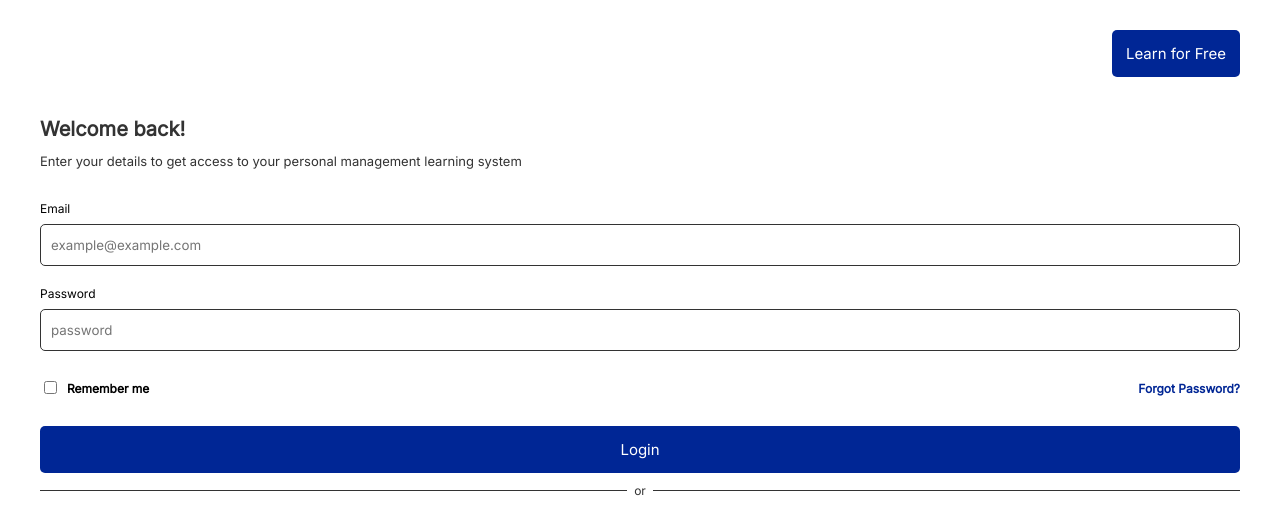
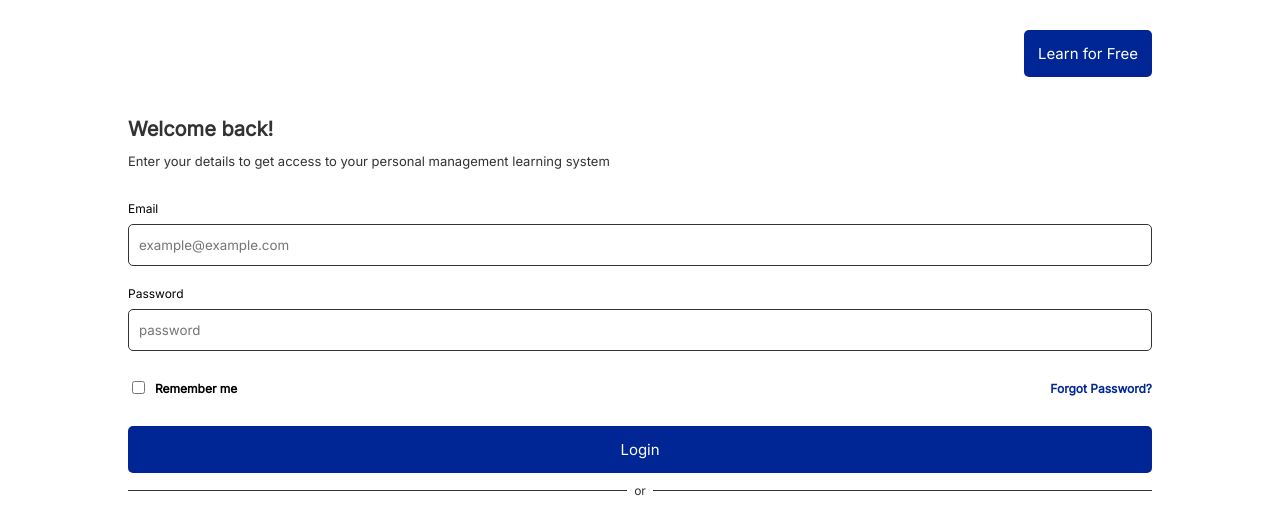
Before and after one commit to Lex043/devcareer-project, a plain HTML site: page index.html in a window 1280 px wide. Shown: the top 508 px of the page. Drawn offline with Linux system fonts and the light colour scheme.

Commit message:
fix: media queries

```diff
--- a/styles/base/_reset.scss
+++ b/styles/base/_reset.scss
@@ -8,6 +8,7 @@
 body {
     margin: 0;
     padding: 0;
+    background-color: #fff;
 }
 
 h1 {
--- a/styles/pages/_login.scss
+++ b/styles/pages/_login.scss
@@ -2,6 +2,8 @@
     padding: 20px 10px;
     @include media(">=tablet") {
         padding: 30px 40px;
+        width: 80%;
+        margin: 0 auto;
     }
 
     @include media(">=desktop") {
@@ -9,6 +11,8 @@
         padding: 0;
         height: 100vh;
         grid-template-columns: 50% 50%;
+        width: 100%;
+        margin: 0;
     }
 
     .login__desktop {
```
Also changed, not shown: styles/index.css, 1 other file.
